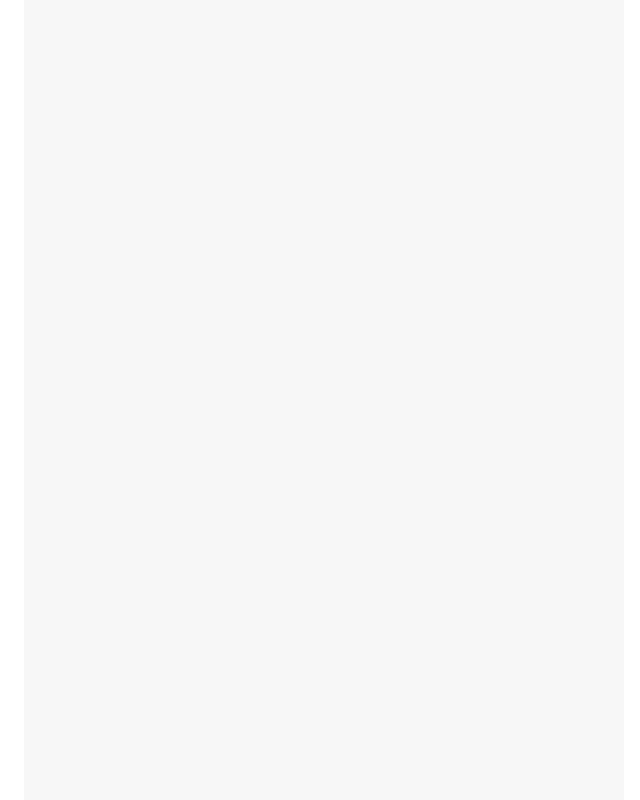
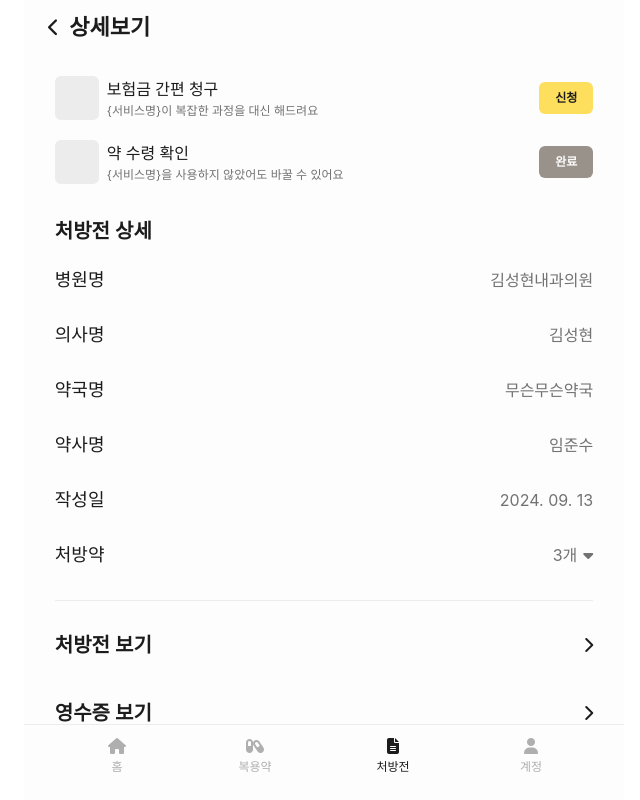
Before and after one commit to yjs96/bangapda-release, a Vue app: page /prescription/1 in a window 1280 px wide. Before the commit this address had no page. Shown: the whole page, without its empty margins (316-956 px from the left). Built offline with nearby package versions, Linux system fonts and the light colour scheme; a web font is replaced by a local one.

Commit message:
:sparkles: Feat: 처방전 목록, 처방전 상세 퍼블리시

```diff
--- a/src/pages/HomePage.vue
+++ b/src/pages/HomePage.vue
@@ -7,7 +7,7 @@ import Badge from '@/components/Badge.vue';
 import { Button } from '@/components/ui/button';
 import { ref } from 'vue';
 
-const showSummaryDetail = ref(true);
+const showSummaryDetail = ref(false);
 
 const handleSummaryDetail = () => {
   showSummaryDetail.value = !showSummaryDetail.value;
--- a/src/pages/MedicineDetail.vue
+++ b/src/pages/MedicineDetail.vue
@@ -119,9 +119,11 @@ const selectedLeft = ref(true);
   font-size: 16px;
   font-weight: 500;
   border-bottom: 2px solid var(--white);
+  color: var(--dark-gray)
 }
 
 .tab.selected {
+  color: var(--black);
   border-bottom: 2px solid var(--css-primary);
 }
 
--- /dev/null
+++ b/src/pages/PrescriptionDetail.vue
@@ -0,0 +1,190 @@
+<script setup lang="ts">
+import HeadBar from '@/components/HeadBar.vue';
+import NavBar from '@/components/NavBar.vue';
+import Main from '@/components/Main.vue';
+
+import { Button } from '@/components/ui/button';
+import { ref } from 'vue';
+
+const prescDetail = [
+  {
+    key: '병원명',
+    value: '김성현내과의원'
+  },
+  {
+    key: '의사명',
+    value: '김성현'
+  },
+  {
+    key: '약국명',
+    value: '무슨무슨약국'
+  },
+  {
+    key: '약사명',
+    value: '임준수'
+  },
+  {
+    key: '작성일',
+    value: '2024. 09. 13'
+  },
+  {
+    key: '처방약',
+    value: '3개'
+  },
+]
+
+const showMedicine = ref(false);
+
+</script>
+
+<template>
+  <HeadBar :back-button="true">상세보기</HeadBar>
+  <NavBar />
+  <Main :headbar="true" :navbar="true" :padded="true">
+    <div class="misc-func-frame">
+      <div class="misc-func-container">
+        <div class="misc-func-left">
+          <div class="icon-frame">
+            <!-- 아이콘 -->
+          </div>
+          <div class="misc-info-text">
+            <span class="misc-info-title">보험금 간편 청구</span>
+            <span class="misc-info-desc">{서비스명}이 복잡한 과정을 대신 해드려요</span>
+          </div>
+        </div>
+        <Button>신청</Button>
+      </div>
+      <div class="misc-func-container">
+        <div class="misc-func-left">
+          <div class="icon-frame">
+            <!-- 아이콘 -->
+          </div>
+          <div class="misc-info-text">
+            <span class="misc-info-title">약 수령 확인</span>
+            <span class="misc-info-desc">{서비스명}을 사용하지 않았어도 바꿀 수 있어요</span>
+          </div>
+        </div>
+        <Button variant="destructive">완료</Button>
+      </div>
+    </div>
+    <div class="presc-title">처방전 상세</div>
+    <div class="detail-frame">
+      <div class="detail-container" v-for="info in prescDetail" :key="info.key">
+        <span>{{ info.key }}</span>
+        <div>
+          {{ info.value }}
+          <i v-if="info.key == '처방약'" class="fa-solid fa-caret-down" @click="showMedicine = !showMedicine"></i>
+          <div v-if="showMedicine && info.key =='처방약'">dddd</div>
+        </div>
+      </div>
+    </div>
+    <div class="seperator"></div>
+    <div class="docu-button">
+      <span>처방전 보기</span>
+      <i class="fa-solid fa-chevron-right"></i>
+    </div>
+    <div class="docu-button">
+      <span>영수증 보기</span>
+      <i class="fa-solid fa-chevron-right"></i>
+    </div>
+  </Main>
+</template>
+
+<style scoped>
+.misc-func-frame {
+  margin-top: 24px;
+  margin-bottom: 32px;
+  display: flex;
+  flex-direction: column;
+  gap: 20px;
+}
+
+.misc-func-container {
+  display: flex;
+  justify-content: space-between;
+  align-items: center;
+}
+
+.misc-func-left {
+  display: flex;
+  align-items: center;
+  gap: 8px;
+}
+
+.icon-frame {
+  width: 44px;
+  height: 44px;
+  border-radius: 6px;
+  background-color: var(--gray);
+  display: flex;
+  justify-content: center;
+  align-items: center;
+}
+
+.misc-info-text {
+  display: flex;
+  flex-direction: column;
+  gap: 1px;
+}
+
+.misc-info-title {
+  font-size: 16px;
+  font-weight: 550;
+}
+
+.misc-info-desc {
+  font-size: 12px;
+  color: var(--dark-gray);
+}
+
+.presc-title {
+  font-size: 20px;
+  font-weight: 600;
+  margin-bottom: 20px;
+}
+
+.detail-frame {
+  display: flex;
+  flex-direction: column;
+  gap: 28px;
+  margin-bottom: 32px;
+}
+
+.detail-container {
+  display: flex;
+  justify-content: space-between;
+
+  div {
+    font-size: 16px;
+    color: var(--dark-gray);
+    display: flex;
+    align-items: center;
+    gap: 6px;
+  }
+
+  span {
+    font-size: 18px;
+    font-weight: 550;
+  }
+}
+
+.seperator {
+  width: 100%;
+  height: 1px;
+  border-bottom: 1px solid var(--gray);
+  margin-bottom: 16px;
+}
+
+.docu-button {
+  height: 56px;
+  display: flex;
+  justify-content: space-between;
+  align-items: center;
+  margin-bottom: 12px;
+
+  span {
+    font-size: 20px;
+    font-weight: 600
+  }
+}
+</style>
--- a/src/pages/PrescriptionPage.vue
+++ b/src/pages/PrescriptionPage.vue
@@ -2,14 +2,120 @@
 import HeadBar from '@/components/HeadBar.vue';
 import NavBar from '@/components/NavBar.vue';
 import Main from '@/components/Main.vue';
+import ShadowBox from '@/components/ShadowBox.vue';
 </script>
 
 <template>
   <HeadBar :bg-gray="true">처방전</HeadBar>
   <NavBar />
   <Main :headbar="true" :navbar="true" :padded="true" :bg-gray="true">
-
+    <ShadowBox class="shadow-box" :padding-x="20" :padding-y="20" :height="156" @click="$router.push('/prescription/1')">
+      <div class="presc-top">
+        <div>
+          <div class="name-hospital">김성헌 내과의원</div>
+          <div class="name-pharm">어린이대공원약국</div>
+        </div>
+        <div class="name-hospital red">D-3</div>
+      </div>
+      <div class="presc-bottom">
+        <div class="type-date">
+          <div class="type">
+            <i class="fa-solid fa-virus"></i>
+            <span>감기</span>
+          </div>
+          <span>24. 09. 10 | 오후 4:18</span>
+        </div>
+        <div class="intake-day">
+          <div class="per-day">1일 3회</div>
+          <div class="duration">3일치</div>
+        </div>
+      </div>
+    </ShadowBox>
+    <ShadowBox class="shadow-box" :padding-x="20" :padding-y="20" :height="156" @click="$router.push('/prescription/2')">
+      <div class="presc-top">
+        <div>
+          <div class="name-hospital">김성헌 내과의원</div>
+          <div class="name-pharm">어린이대공원약국</div>
+        </div>
+        <div class="name-hospital">수령완료</div>
+      </div>
+      <div class="presc-bottom">
+        <div class="type-date">
+          <div class="type">
+            <i class="fa-solid fa-virus"></i>
+            <span>감기</span>
+          </div>
+          <span>24. 09. 10 | 오후 4:18</span>
+        </div>
+        <div class="intake-day">
+          <div class="per-day">1일 3회</div>
+          <div class="duration">3일치</div>
+        </div>
+      </div>
+    </ShadowBox>
   </Main>
 </template>
 
-<style scoped></style>
+<style scoped>
+.shadow-box {
+  display: flex;
+  flex-direction: column;
+  justify-content: space-between;
+}
+
+.presc-top {
+  display: flex;
+  justify-content: space-between;
+}
+
+.name-hospital {
+  font-size: 20px;
+  font-weight: 600;
+}
+
+.name-pharm {
+  font-size: 14px;
+  color: var(--dark-gray);
+  margin-top: -2px;
+}
+
+.red {
+  color: var(--red);
+}
+
+.presc-bottom {
+  display: flex;
+  justify-content: space-between;
+  align-items: end;
+}
+
+.type-date {
+  display: flex;
+  flex-direction: column;
+  font-size: 12px;
+  color: var(--dark-gray);
+}
+
+.type {
+  display: flex;
+  gap: 4px;
+  align-items: center;
+}
+
+.intake-day {
+  text-align: end;
+}
+
+.per-day {
+  font-size: 12px;
+  color: var(--dark-gray);
+}
+
+.duration {
+  font-size: 24px;
+  font-weight: 600;
+  margin-right: -1px;
+  margin-top: -3px;
+  margin-bottom: -4px;
+}
+</style>
--- a/src/router/index.ts
+++ b/src/router/index.ts
@@ -3,8 +3,10 @@ import Home from '@/pages/HomePage.vue';
 import Medicine from '@/pages/MedicinePage.vue';
 import Prescription from '@/pages/PrescriptionPage.vue';
 import Mypage from '@/pages/ProfilePage.vue';
-import Login from '@/pages/LoginPage.vue';
+import Login from '@/pages/Login/LoginPageKakao.vue';
+import LoginMember from '@/pages/Login/LoginPageInfoMember.vue';
 import MedicineDetail from '@/pages/MedicineDetail.vue';
+import PrescriptionDetail from '@/pages/PrescriptionDetail.vue';
 
 const router = createRouter({
   history: createWebHistory(import.meta.env.BASE_URL),
@@ -35,9 +37,19 @@ const router = createRouter({
       component: Login
     },
     {
+      path: '/loginMember',
+      name: 'loginMember',
+      component: LoginMember
+    },
+    {
       path: '/medicine/:id',
       name: 'medicineDetail',
       component: MedicineDetail
+    },
+    {
+      path: '/prescription/:id',
+      name: 'PrescriptionDetail',
+      component: PrescriptionDetail
     }
   ]
 });
```
